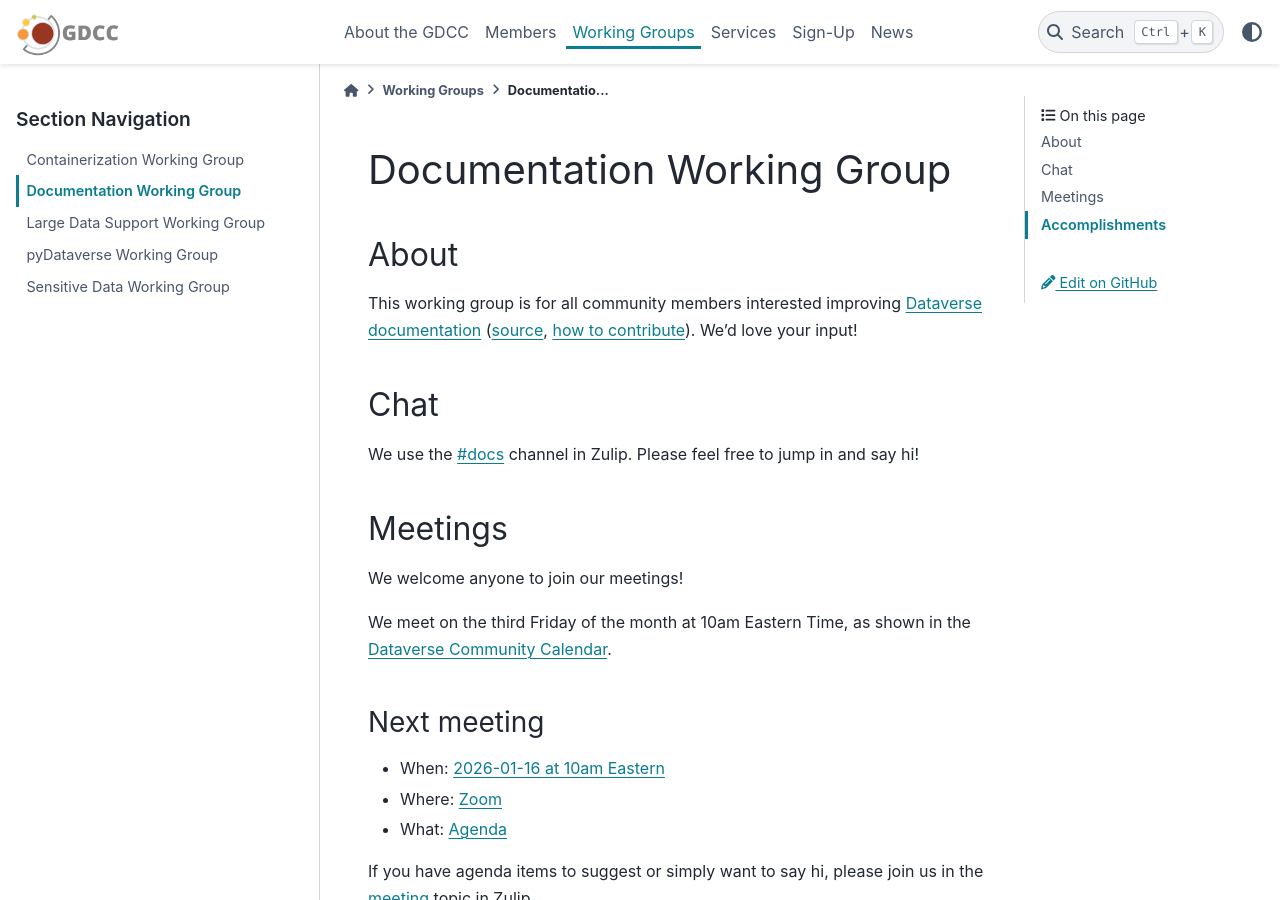
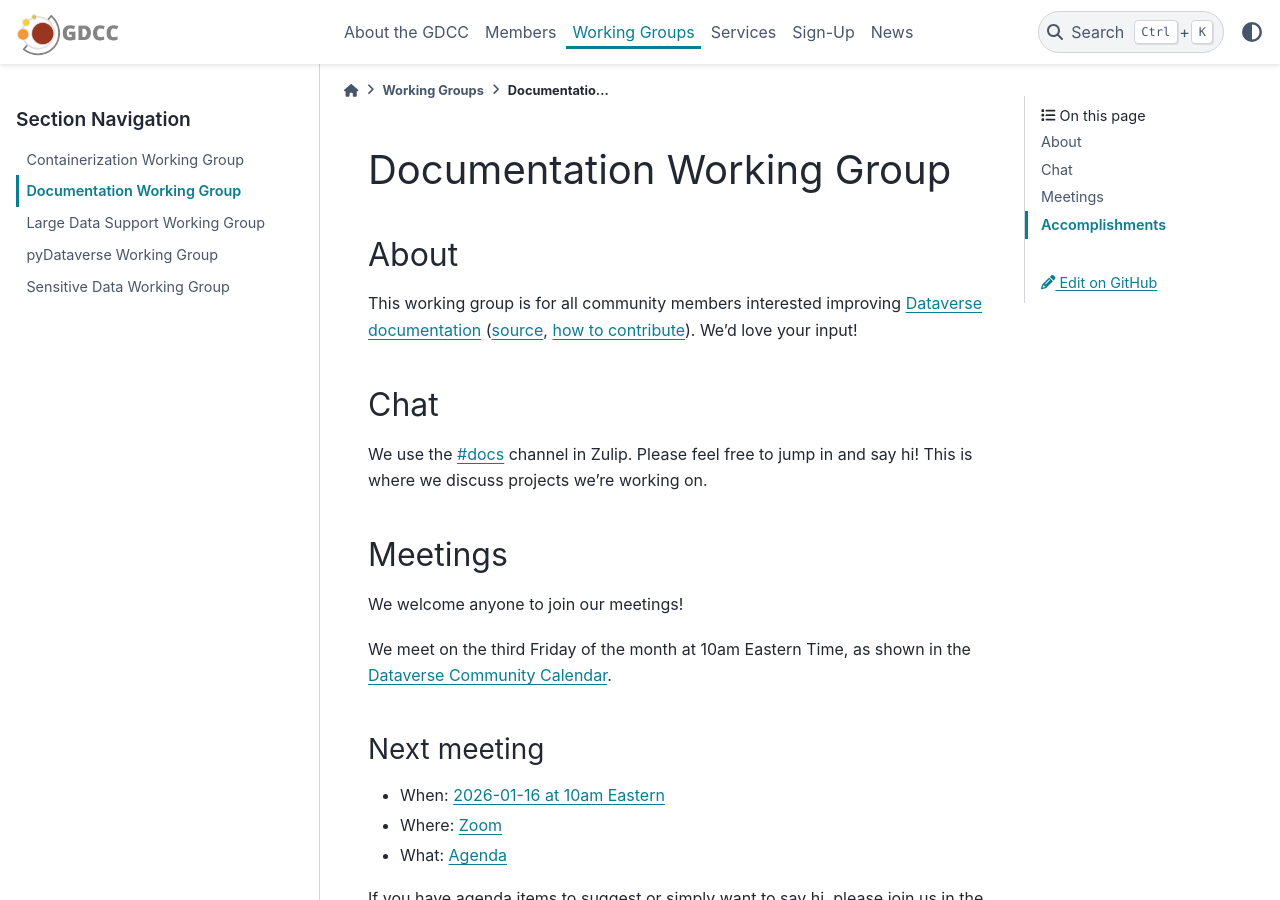
Before and after one commit to gdcc/www.gdcc.io, a Sphinx documentation site: the page built from source/working-groups/documentation.md, in a window 1280 px wide and 900 px high. Built offline with Sphinx 7.4.7 and the PyData theme 0.15.4, drawn with Linux system fonts in a browser that asks for light colours.

Commit message:
Enhance documentation with Zulip discussion details
Added information about project discussions in the Zulip channel.

```diff
--- a/source/working-groups/documentation.md
+++ b/source/working-groups/documentation.md
@@ -6,7 +6,7 @@
 
 ## Chat
 
-We use the [#docs][] channel in Zulip. Please feel free to jump in and say hi!
+We use the [#docs][] channel in Zulip. Please feel free to jump in and say hi! This is where we discuss projects we're working on.
 
 [#docs]: https://dataverse.zulipchat.com/#narrow/stream/446770-docs
 
```
